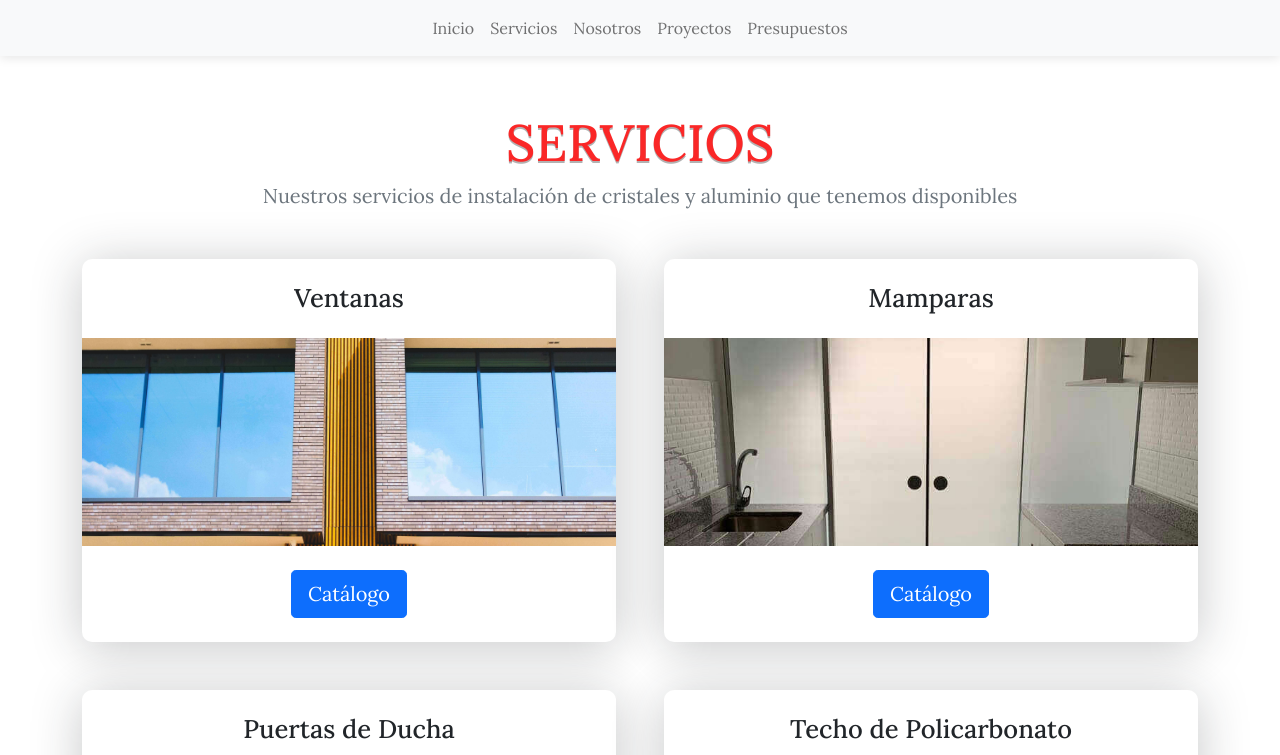
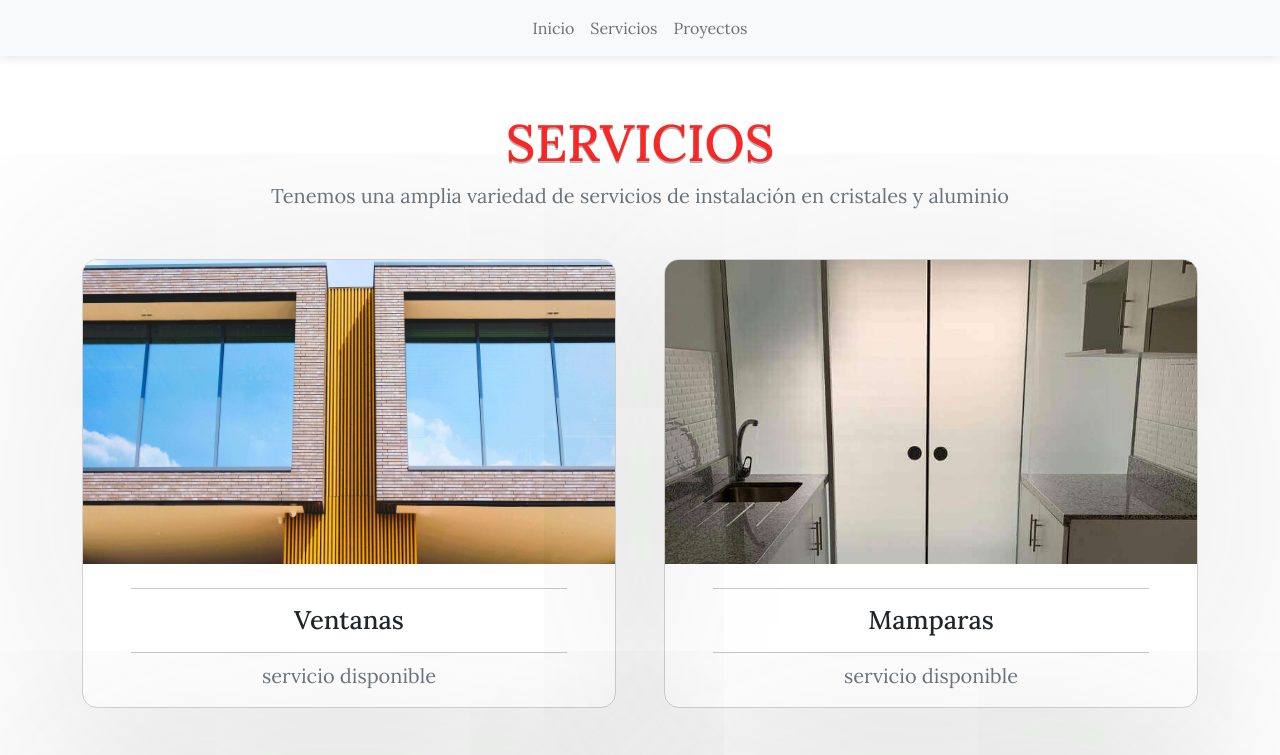
Before and after one commit to Slinkter/webAppGYA, a React (Create React App) app: page /service in a window 1280 px wide. Shown: the top 755 px of the page. Built offline with nearby package versions, Linux system fonts and the light colour scheme.

Commit message:
mac os : update nav

```diff
--- a/src/components/NavWrapper.jsx
+++ b/src/components/NavWrapper.jsx
@@ -44,25 +44,23 @@ export default function NavWrapper({ children }) {
               */}
 
               <li className="nav-item">
-                <Link className="nav-link " to="/us">
-                  {" "}
-                  Nosotros
-                </Link>
-              </li>
-
-              <li className="nav-item">
                 <Link className="nav-link " to="/client">
                   {" "}
                   Proyectos
                 </Link>
               </li>
-
-              <li className="nav-item">
+              {/*  <li className="nav-item">
+                <Link className="nav-link " to="/us">
+                  {" "}
+                  Nosotros
+                </Link>
+              </li> */}
+              {/*  <li className="nav-item">
                 <Link className="nav-link " to="/budget">
                   {" "}
                   Presupuestos
                 </Link>
-              </li>
+              </li> */}
             </ul>
           </div>
         </div>
--- a/src/components/Clientes/Obra.css
+++ b/src/components/Proyectos/Obra.css
@@ -1,21 +1,20 @@
-.obra {
-  background: var(--clr-white);
+.obra-card {
   border-radius: 15px;
   border: 1px solid rgba(22, 25, 20, 0.2);
   box-shadow: 0px 15px 250px rgba(42, 45, 40, 0.15);
   transition: all 0.3s linear 0s;
   overflow: hidden;
 }
-.obra img {
+.obra-card img {
   width: 100%;
   height: 19rem;
   object-fit: cover;
 }
-.obra h4 {
+.obra-card h4 {
   margin-top: 1rem;
 }
 
-.obra button {
+.obra-card button {
   margin-bottom: 1rem;
   background: var(--clr-primary-5);
   border-radius: var(--radius);
--- a/src/components/Clientes/Obra.jsx
+++ b/src/components/Proyectos/Obra.jsx
@@ -5,7 +5,7 @@ import "./Obra.css";
 
 function Obra({ image, residencial, name, address, numdpto, year }) {
   return (
-    <article className="obra grow">
+    <article className="obra-card grow">
       <img src={image || defaultImage} alt={residencial} />
       <h4 className="mt-3 ">{residencial || "residencial"}</h4>
       <hr className="m-1 mx-5" />
--- a/src/components/Clientes/Proyects.jsx
+++ b/src/components/Proyectos/Proyects.jsx
@@ -130,13 +130,8 @@ function Proyects() {
     <section className="bg_servicios">
       <div className="container py-5">
         <div className=" mx-auto space_servicio text-center ">
-          <h2 className=" animated fadeIn  mt-3 mb-2">Proyectos</h2>
-
-          <p className="animated fadeIn  lead text-secondary mt-2">
-            <hr className="  mx-3 " />
-            Nuestros servicios de instalación cuenta con productos y accesorios
-            que cumple con los estándares de calidad.
-          </p>
+          <h2 className="mt-3 mb-2 pColorRed ">PROYECTOS</h2>
+          <p className="lead text-secondary mt-2 ">PROYECTOS ENTREGADOS</p>
         </div>
         <section className="products animated fadeIn">
           {projects.reverse().map((servicio) => {
--- a/src/components/Servicios/ItemServicio.css
+++ b/src/components/Servicios/ItemServicio.css
@@ -1,13 +1,13 @@
 .product {
-    background: var(--clr-white);
-    border-radius: 10px;
-    box-shadow: 0px 5px 50px rgba(32, 35, 41, 0.25);
-    /*  */
-    transition: all 0.3s linear 0s;
+  border-radius: 15px;
+  border: 1px solid rgba(22, 25, 20, 0.2);
+  box-shadow: 0px 15px 250px rgba(42, 45, 40, 0.15);
+  transition: all 0.4s linear 0s;
+  overflow: hidden;
 }
 .product img {
   width: 100%;
-    height: 13rem;
+  height: 19rem;
   object-fit: cover;
 }
 .product h4 {
@@ -27,8 +27,8 @@
 
 .growServicio:hover {
   transform: scale(1.04);
-    animation-delay: 0.5s;
-    box-shadow: rgba(47, 135, 173, 0.75) 0px 5px 15px;
+  animation-delay: 0.2s;
+  box-shadow: 0px 1px 35px 0px rgba(0, 0, 0, 0.3);
 }
 
 @media screen and (max-width: 420px) {
--- a/src/components/Servicios/ItemServicio.jsx
+++ b/src/components/Servicios/ItemServicio.jsx
@@ -7,16 +7,15 @@ function ItemService(props) {
 
   return (
     <article className="product growServicio">
-            <h4 className="m-4  pSize ">{name || "servicio"}</h4>
+      <img src={image || defaultImage} alt={name} />
+      <hr className="mt-4 mx-5" />
+      <h4 className="pSize ">{name || "servicio"}</h4>
+      <hr className="mb-2 mx-5" />
+      <p className="lead text-secondary mt-2 "> servicio disponible</p>
 
-            <img src={image || defaultImage} alt={name} />
-
-            <a
-                href={link}
-                className="mx-4 my-4 btn btn-primary btn-lg "
-            >
+      {/*  <a href={link} className="mx-4 my-4 btn btn-primary btn-lg ">
         Catálogo
-            </a>
+      </a> */}
     </article>
   );
 }
--- a/src/components/Servicios/servicios.jsx
+++ b/src/components/Servicios/servicios.jsx
@@ -127,8 +127,8 @@ export default function Service() {
         <div className=" mx-auto space_servicio text-center ">
           <h2 className="mt-3 mb-2 pColorRed ">SERVICIOS</h2>
           <p className="lead text-secondary mt-2 ">
-                        Nuestros servicios de instalación de cristales y
-                        aluminio que tenemos disponibles
+            Tenemos una amplia variedad de servicios de instalación en cristales
+            y aluminio
           </p>
         </div>
         <section className="products animated fadeIn">
```
Also changed, not shown: src/routes/View-5-Clientes.jsx (+3 -4 lines), src/components/Proyectos/Proyects.css (added). Lines whose indentation alone changed are shown as unchanged.
